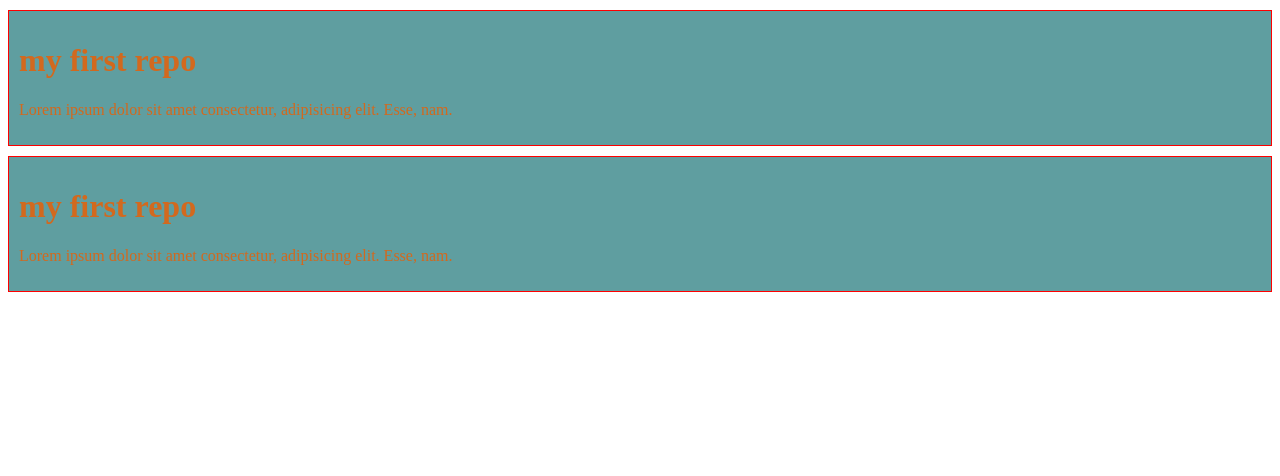
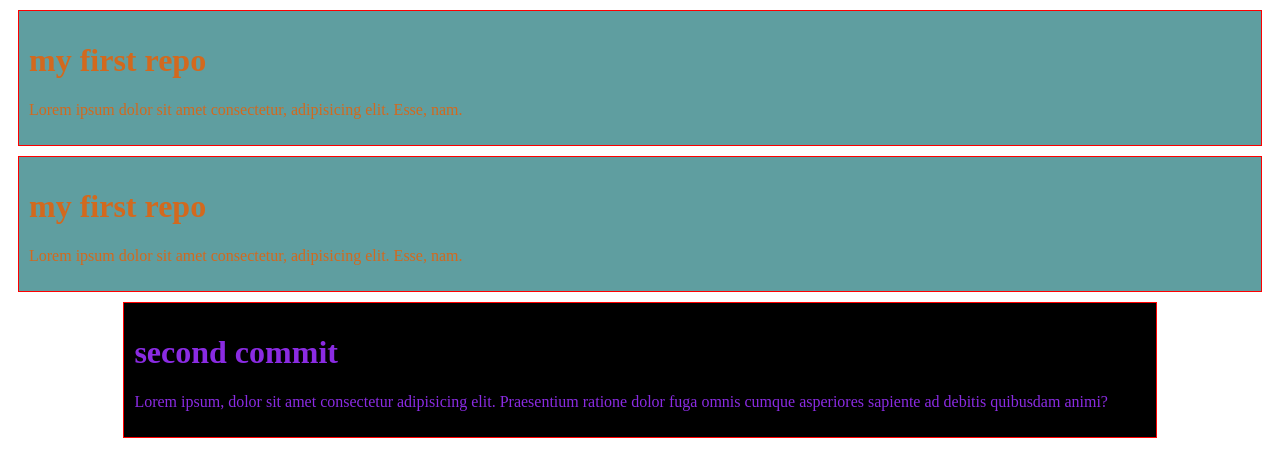
Before and after one commit to nahid6677/first-repo, a plain HTML site: page index.html in a window 1280 px wide. Drawn offline with Linux system fonts and the light colour scheme.

Commit message:
second commit

```diff
--- a/index.html
+++ b/index.html
@@ -15,5 +15,9 @@
         <h1>my first repo</h1>
         <p>Lorem ipsum dolor sit amet consectetur, adipisicing elit. Esse, nam.</p>
     </div>
+    <div class="container">
+        <h1>second commit </h1>
+        <p>Lorem ipsum, dolor sit amet consectetur adipisicing elit. Praesentium ratione dolor fuga omnis cumque asperiores sapiente ad debitis quibusdam animi?</p>
+    </div>
 </body>
 </html>
--- a/style.css
+++ b/style.css
@@ -3,5 +3,14 @@ div{
     color: chocolate;
     padding: 10px;
     border: 1px solid red;
-    margin-top: 10px;
+    margin: 10px;
 }
+.container{
+    width: 80%;
+    height: auto;
+    padding: 10px;
+    margin-top: 15px;
+    margin: 0 auto;
+    background-color: black;
+    color: blueviolet;
+}
```
